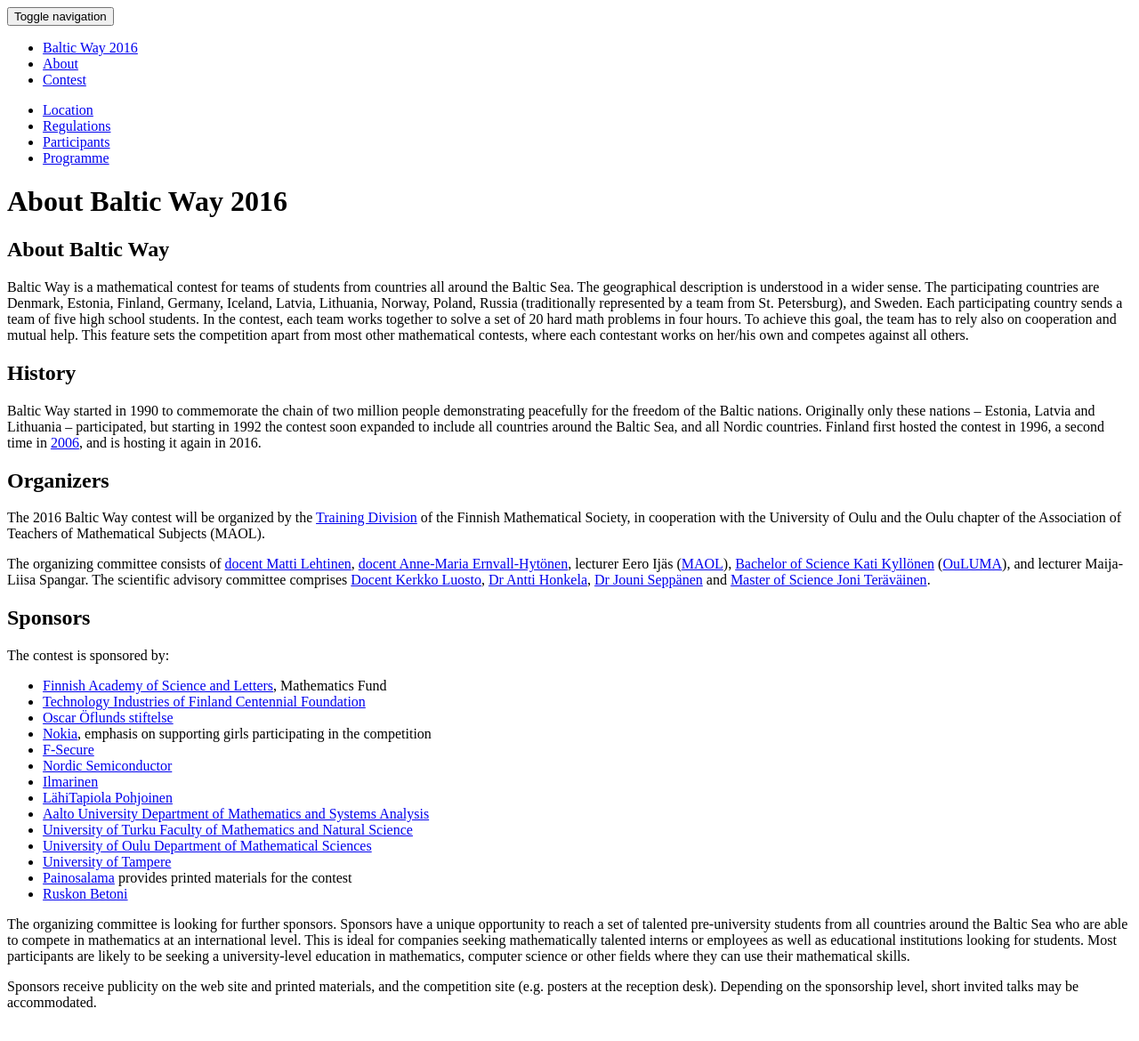
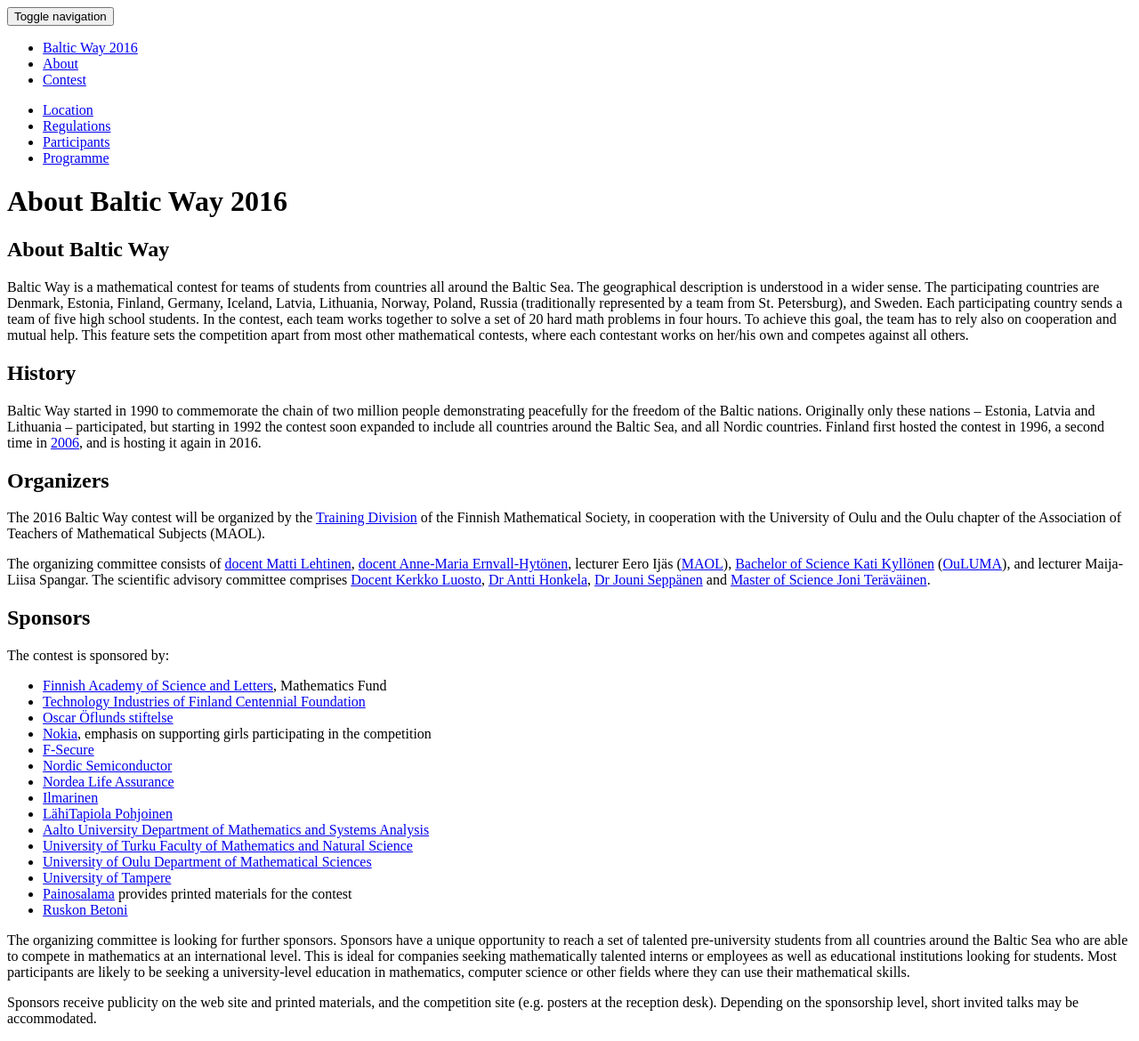
Before and after one commit to matematiikkakilpailut/matematiikkakilpailut.github.io, a Jekyll site: the page built from BW2016/about/index.md, in a window 1280 px wide. Shown: the whole page at 89% size. Built offline with Jekyll 4.4.1, drawn with Linux system fonts in a browser that asks for light colours; nearby versions of some CDN libraries; a style sheet for code colours, icons or effects is not loaded.

Commit message:
Unohtunut sponsori

```diff
--- a/BW2016/about/index.md
+++ b/BW2016/about/index.md
@@ -54,6 +54,7 @@ The contest is sponsored by:
 * [Nokia][nokia], emphasis on supporting girls participating in the competition
 * [F-Secure][fsec]
 * [Nordic Semiconductor][nordicsemi]
+* [Nordea Life Assurance][nordea life]
 * [Ilmarinen][ilmarinen]
 * [LähiTapiola Pohjoinen][tapiola]
 * [Aalto University Department of Mathematics and Systems Analysis][aalto]
@@ -77,6 +78,7 @@ The contest is sponsored by:
 [tapiola]: http://www.lahitapiola.fi/tietoa-lahitapiolasta/yhtiot/pohjoinen
 [betoni]: http://www.ruskonbetoni.fi/
 [ilmarinen]:http://www.ilmarinen.fi/en/
+[nordea life]:http://www.nordea.fi/en/personal-customers/insurance/henkilovakuutukset/nordea-life-assurance.html
 
 The organizing committee is looking for further sponsors. Sponsors
 have a unique opportunity to reach a set of talented pre-university
```
